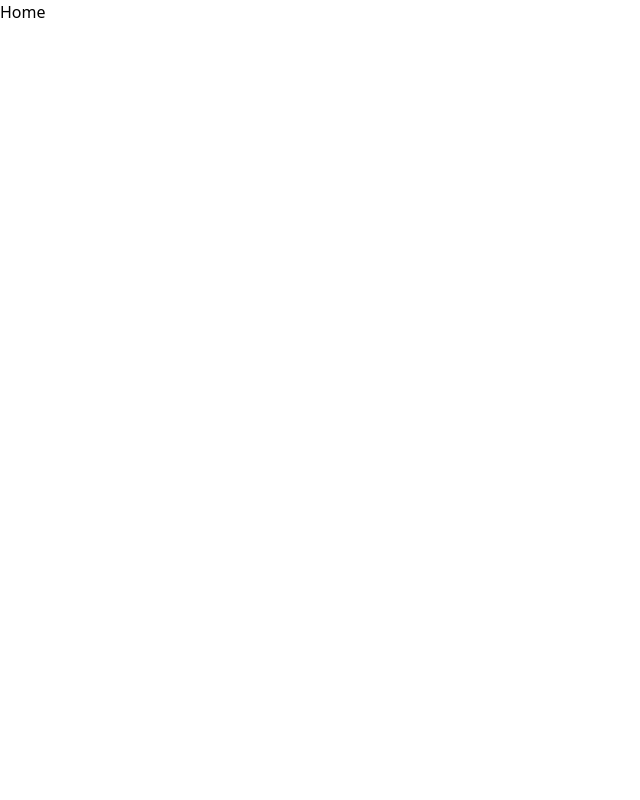
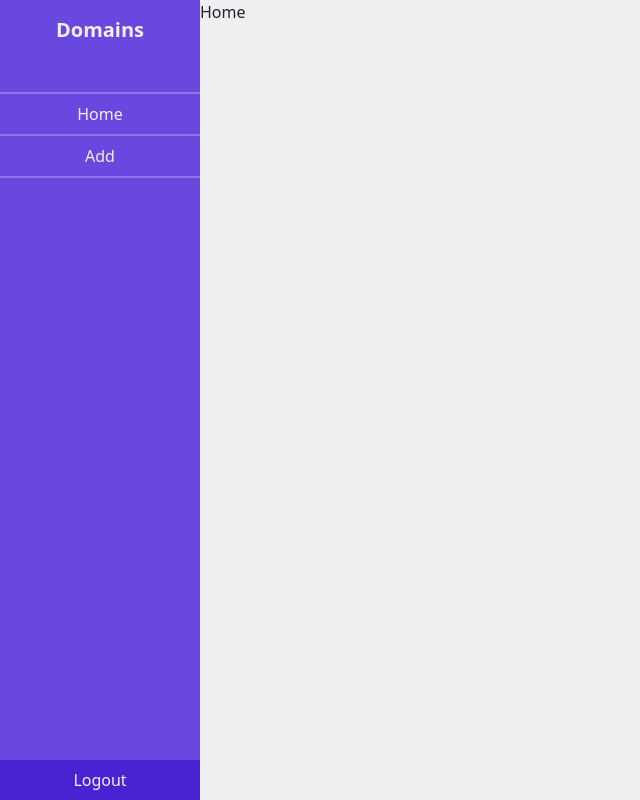
Before and after one commit to felixx78/Test-Task, a React (Vite) app in the folder client/: page / in a window 1280 px wide. Shown: the whole page, without its empty margins (0-640 px from the left). Built offline with nearby package versions, Linux system fonts and the light colour scheme.

Commit message:
add RootLayout

```diff
--- a/client/src/App.tsx
+++ b/client/src/App.tsx
@@ -1,10 +1,11 @@
 import { Route, Routes } from "react-router-dom";
 import Home from "./pages/Home";
+import RootLayout from "./layouts/RootLayout";
 
 function App() {
   return (
     <Routes>
-      <Route path="/">
+      <Route path="/" element={<RootLayout />}>
         <Route index element={<Home />} />
       </Route>
     </Routes>
--- /dev/null
+++ b/client/src/layouts/RootLayout.tsx
@@ -0,0 +1,14 @@
+import { Outlet } from "react-router-dom";
+import Sidebar from "../components/Sidebar";
+
+function RootLayout() {
+  return (
+    <div className="bg-background text-copy flex min-h-screen">
+      <Sidebar />
+      <main>
+        <Outlet />
+      </main>
+    </div>
+  );
+}
+export default RootLayout;
```
